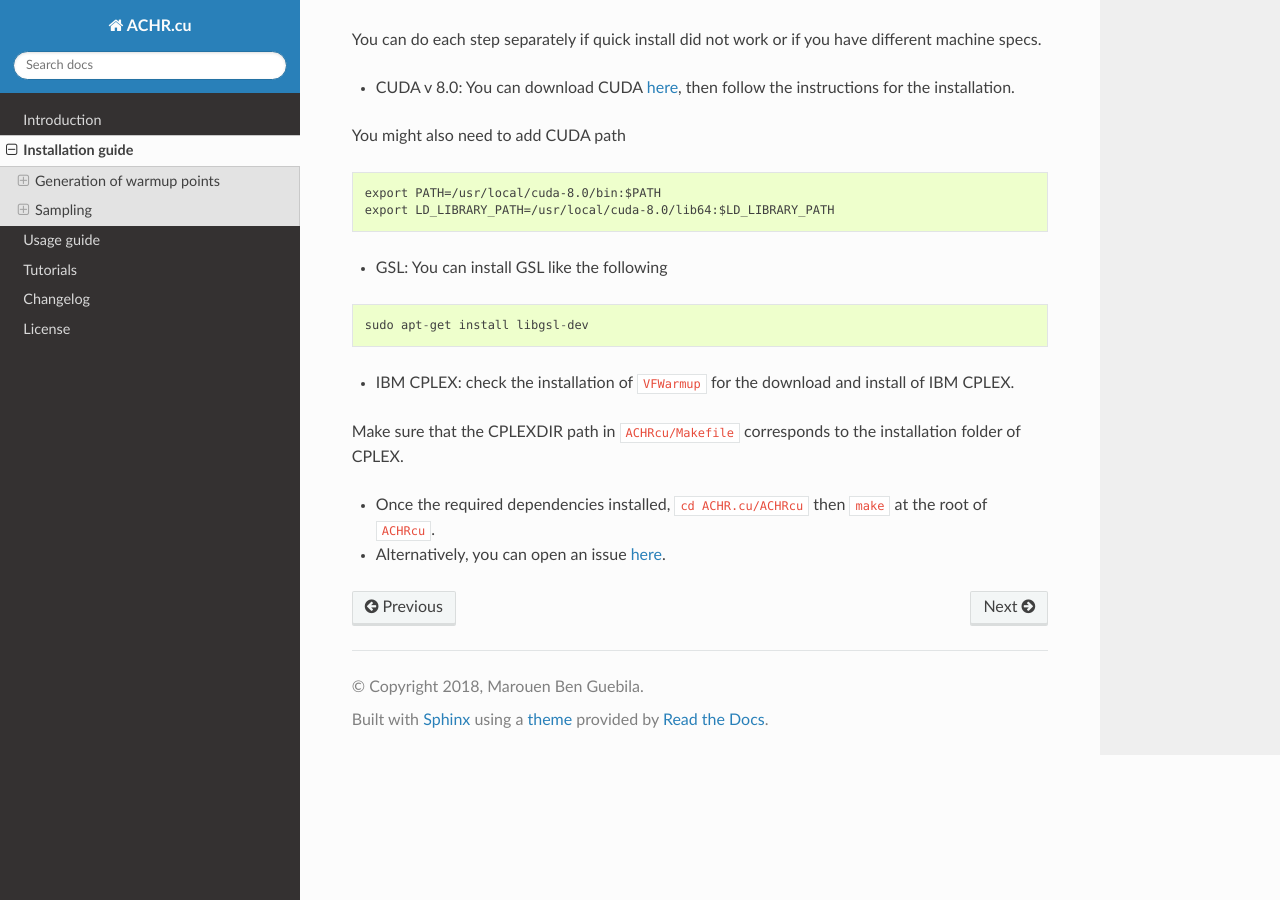
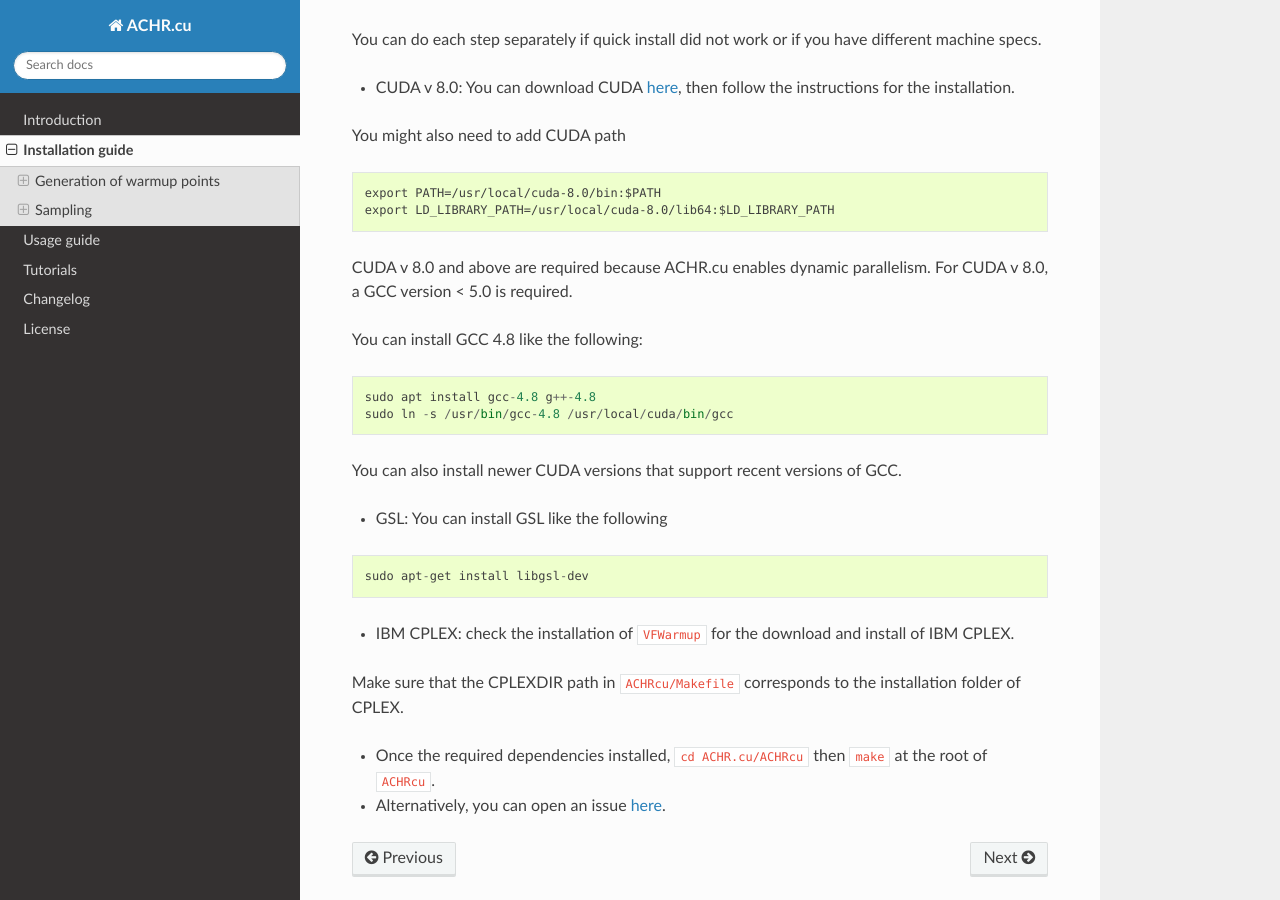
Before and after one commit to marouenbg/ACHR.cu, a Sphinx documentation site: the page built from docs/install/index.md, in a window 1280 px wide and 900 px high, scrolled down 2254 px. Built offline with Sphinx 7.4.7 and the Read the Docs theme 2.0.0, drawn with Linux system fonts in a browser that asks for light colours.

Commit message:
updated the docs

````diff
--- a/docs/install/index.md
+++ b/docs/install/index.md
@@ -106,7 +106,16 @@ You might also need to add CUDA path
 export PATH=/usr/local/cuda-8.0/bin:$PATH
 export LD_LIBRARY_PATH=/usr/local/cuda-8.0/lib64:$LD_LIBRARY_PATH
 ```
+CUDA v 8.0 and above are required because ACHR.cu enables dynamic parallelism. For CUDA v 8.0, a GCC version < 5.0 is required.
 
+You can install GCC 4.8 like the following:
+
+```
+sudo apt install gcc-4.8 g++-4.8
+sudo ln -s /usr/bin/gcc-4.8 /usr/local/cuda/bin/gcc
+```
+
+You can also install newer CUDA versions that support recent versions of GCC.
 
 + GSL: You can install GSL like the following
 
````
Also changed, not shown: 1 other file.
